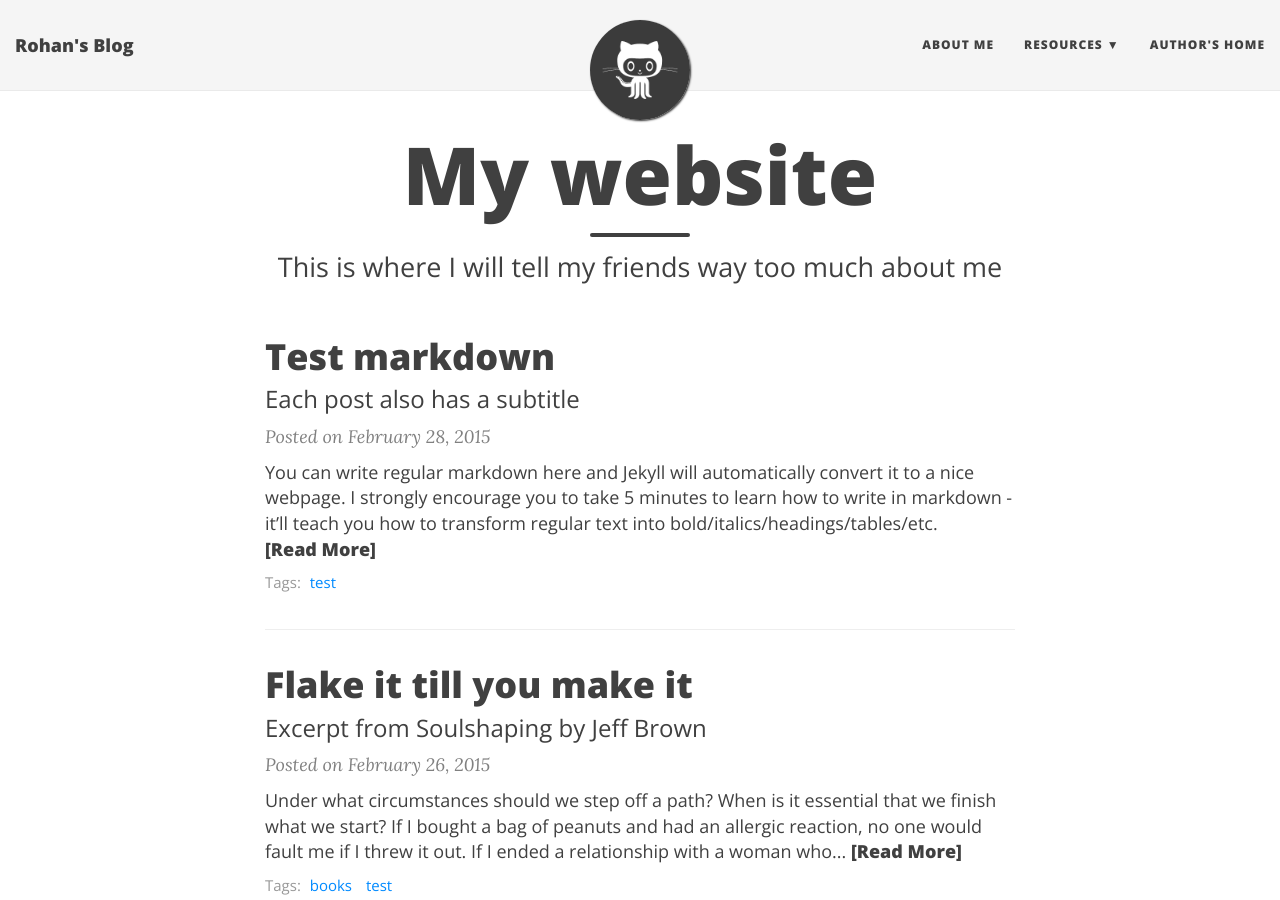
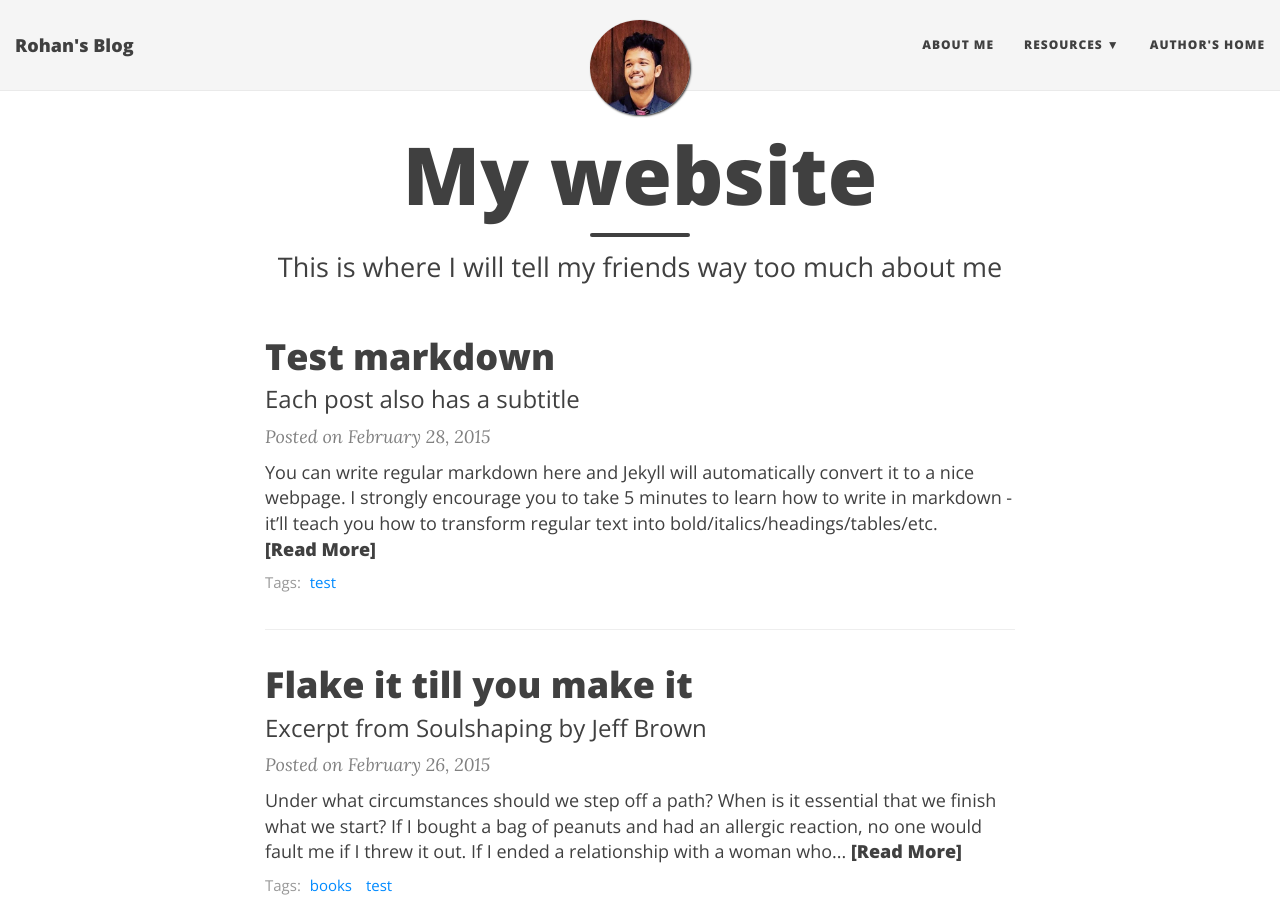
Before and after one commit to iamrdk21/Website1, a Jekyll site: the page built from index.html, in a window 1280 px wide and 900 px high. Built offline with Jekyll 4.4.1, drawn with Linux system fonts in a browser that asks for light colours; nearby versions of some CDN libraries; the list of posts is cut into pages by our own code.

Commit message:
Update _config.yml

```diff
--- a/_config.yml
+++ b/_config.yml
@@ -30,7 +30,7 @@ navbar-links:
 # --- Logo --- #
 
 # Remove this parameter if you don't want an image in the navbar
-avatar: "/img/avatar-icon.png"
+avatar: "/img/pfp.jpg"
 
 # By default, the image is cut into a circle. You can disable this behaviour here.
 round-avatar: true
```
